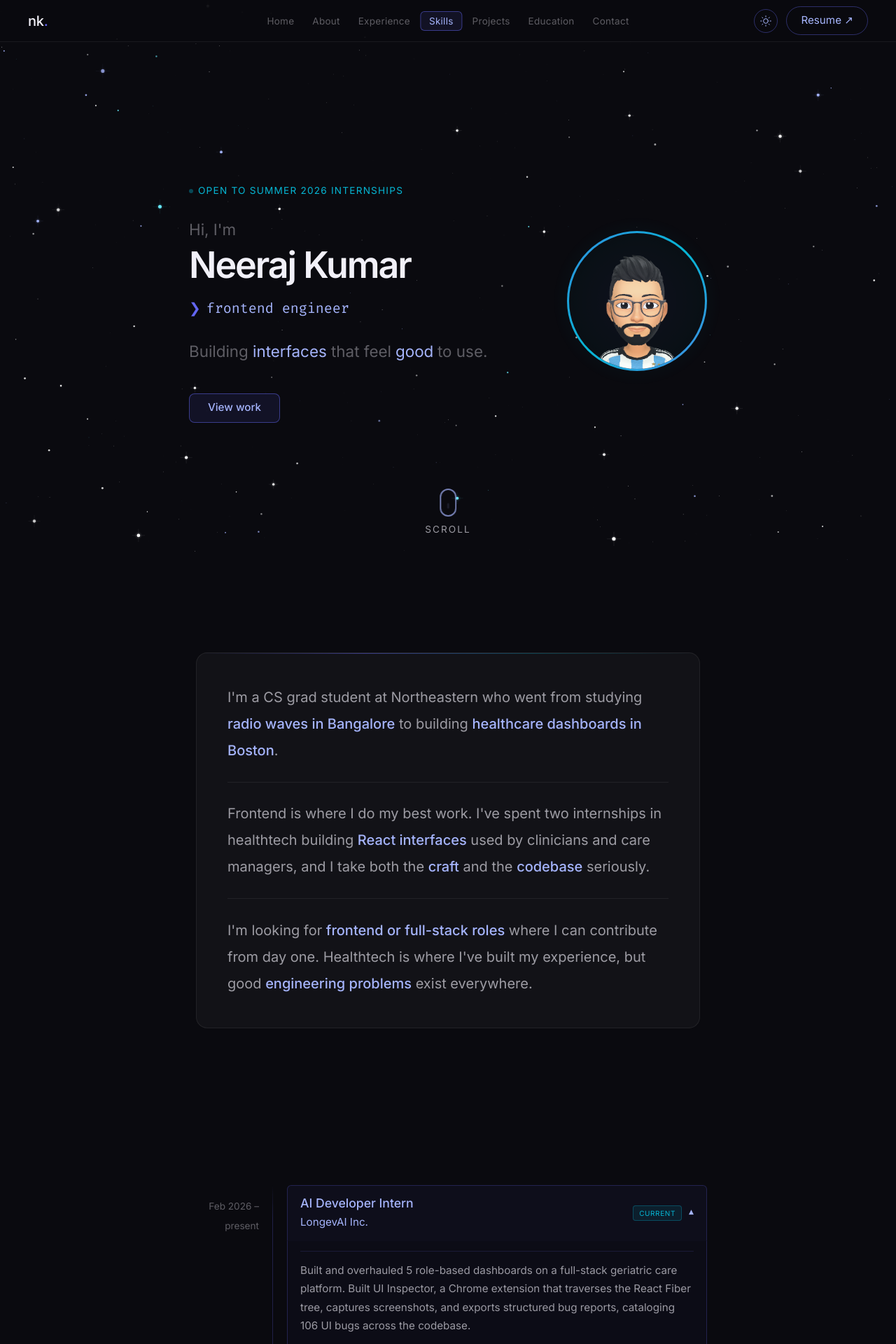
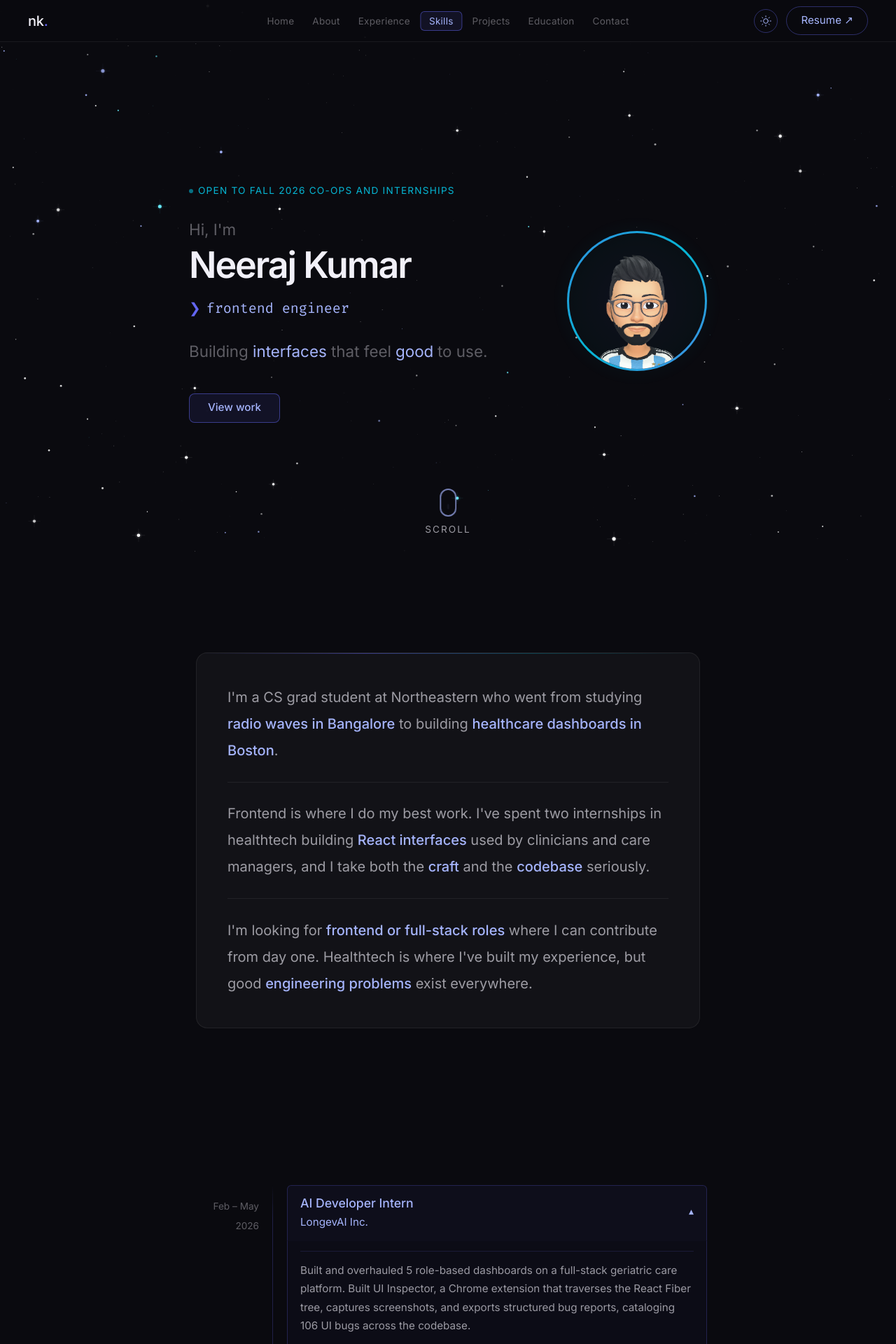
Before and after one commit to neera-jk/neeraj-portfolio, a React (Vite) app: page / in a window 1280 px wide. Shown: the top 1920 px of the page at 70% size. Built offline with nearby package versions, Linux system fonts and the light colour scheme.

Commit message:
Update LongevAI dates, hero copy, add LLM Explainer project, new resume

```diff
--- a/src/components/Experience.jsx
+++ b/src/components/Experience.jsx
@@ -1,13 +1,11 @@
 import { useState } from 'react'
 import { motion, AnimatePresence } from 'framer-motion'
 import '../styles/Experience.css'
-
 const ITEMS = [
     {
         role: 'AI Developer Intern',
-        date: 'Feb 2026 – present',
+        date: 'Feb – May 2026',
         company: 'LongevAI Inc.',
-        current: true,
         desc: 'Built and overhauled 5 role-based dashboards on a full-stack geriatric care platform. Built UI Inspector, a Chrome extension that traverses the React Fiber tree, captures screenshots, and exports structured bug reports, cataloging 106 UI bugs across the codebase.',
         metric: '5 dashboards overhauled · 106 bugs cataloged',
         tags: [
@@ -53,17 +51,14 @@ const ITEMS = [
         ],
     },
 ]
-
 function Experience() {
     const [openIdx, setOpenIdx] = useState(0)
-
     return (
         <section className="experience" id="experience">
             <div className="exp-list">
                 {ITEMS.map((item, i) => {
                     const isOpen = openIdx === i
                     const isCurrent = item.current
-
                     return (
                         <motion.div
                             key={i}
@@ -76,7 +71,6 @@ function Experience() {
                             <div className="exp-date-col">
                                 <span className="exp-date">{item.date}</span>
                             </div>
-
                             <div className="exp-card-wrap">
                                 <div
                                     className={`exp-card-header ${isOpen ? 'open' : ''} ${isCurrent ? 'current' : ''}`}
@@ -108,7 +102,6 @@ function Experience() {
                                         </motion.span>
                                     </div>
                                 </div>
-
                                 <AnimatePresence initial={false}>
                                     {isOpen && (
                                         <motion.div
@@ -149,5 +142,4 @@ function Experience() {
         </section>
     )
 }
-
 export default Experience
--- a/src/components/Hero.jsx
+++ b/src/components/Hero.jsx
@@ -1,13 +1,11 @@
 import { useState, useEffect, useRef } from 'react'
 import { motion, AnimatePresence, useScroll, useTransform } from 'framer-motion'
 import '../styles/Hero.css'
-
 const ROLES = [
     'ms cs @ northeastern \'27',
     'frontend engineer',
     'focused on healthtech UX',
 ]
-
 const SUB_WORDS = [
     { text: 'Building' },
     { text: 'interfaces', accent: true },
@@ -15,12 +13,10 @@ const SUB_WORDS = [
     { text: 'good', accent: true },
     { text: 'to use.' }
 ]
-
 const TYPE_SPEED = 60
 const DELETE_SPEED = 36
 const PAUSE_FULL = 1900
 const PAUSE_NEXT = 400
-
 function MaskReveal({ delay = 0, children, className = '' }) {
     return (
         <div className={`mask-wrap ${className}`}>
@@ -35,13 +31,11 @@ function MaskReveal({ delay = 0, children, className = '' }) {
         </div>
     )
 }
-
 function Hero() {
     const [roleIdx, setRoleIdx] = useState(0)
     const [typed, setTyped] = useState('')
     const [phase, setPhase] = useState('typing')
     const [scrolled, setScrolled] = useState(false)
-
     const sectionRef = useRef(null)
     const { scrollYProgress } = useScroll({
         target: sectionRef,
@@ -49,7 +43,6 @@ function Hero() {
     })
     const heroOpacity = useTransform(scrollYProgress, [0, 0.8], [1, 0])
     const heroY = useTransform(scrollYProgress, [0, 0.8], [0, -60])
-
     useEffect(() => {
         const onScroll = () => setScrolled(window.scrollY > 50)
         window.addEventListener('scroll', onScroll, { passive: true })
@@ -58,11 +51,9 @@ function Hero() {
             window.removeEventListener('scroll', onScroll)
         }
     }, [])
-
     useEffect(() => {
         const current = ROLES[roleIdx]
         let timer
-
         if (phase === 'typing') {
             if (typed.length < current.length) {
                 timer = setTimeout(() => {
@@ -83,10 +74,8 @@ function Hero() {
                 }, PAUSE_NEXT)
             }
         }
-
         return () => clearTimeout(timer)
     }, [typed, phase, roleIdx])
-
     return (
         <section className="hero" id="hero" ref={sectionRef}>
             <motion.div className="hero-content" style={{ opacity: heroOpacity, y: heroY }}>
@@ -94,18 +83,15 @@ function Hero() {
                     <MaskReveal delay={0.1}>
                         <div className="hero-eyebrow">
                             <span className="eyebrow-dot"></span>
-                            Open to summer 2026 internships
+                            Open to fall 2026 co-ops and internships
                         </div>
                     </MaskReveal>
-
                     <MaskReveal delay={0.25}>
                         <div className="hero-greeting">Hi, I'm</div>
                     </MaskReveal>
-
                     <MaskReveal delay={0.4}>
                         <h1 className="hero-name">Neeraj Kumar</h1>
                     </MaskReveal>
-
                     <MaskReveal delay={0.55}>
                         <div className="hero-terminal">
                             <span className="terminal-prompt">❯</span>
@@ -117,7 +103,6 @@ function Hero() {
                             <span className="cursor"></span>
                         </div>
                     </MaskReveal>
-
                     <div className="hero-sub">
                         {SUB_WORDS.map((w, i) => (
                             <span key={i} className="word-wrap">
@@ -136,7 +121,6 @@ function Hero() {
                             </span>
                         ))}
                     </div>
-
                     <motion.div
                         className="hero-btns"
                         initial={{ opacity: 0, y: 20 }}
@@ -148,10 +132,8 @@ function Hero() {
                             <span className="btn-arrow-down">↓</span>
                         </a>
                     </motion.div>
-
-                    {/* Social icons removed from Hero section; see Contact section for links */}
+                    { }
                 </div>
-
                 <motion.div
                     className="hero-right"
                     initial={{ opacity: 0, scale: 0.9 }}
@@ -168,7 +150,6 @@ function Hero() {
                     </div>
                 </motion.div>
             </motion.div>
-
             <motion.div
                 className="scroll-hint"
                 animate={{ opacity: scrolled ? 0 : 1 }}
@@ -183,5 +164,4 @@ function Hero() {
         </section >
     )
 }
-
 export default Hero
--- a/src/components/Projects.jsx
+++ b/src/components/Projects.jsx
@@ -1,7 +1,6 @@
 import { motion } from 'framer-motion'
 import { useCallback } from 'react'
 import '../styles/Projects.css'
-
 const PROJECTS = [
     {
         title: 'UI Inspector',
@@ -13,6 +12,15 @@ const PROJECTS = [
         gradient: 'linear-gradient(135deg, #1e1b4b 0%, #312e81 50%, #4338ca 100%)',
     },
     {
+        title: 'LLM Explainer',
+        desc: 'Interactive educational site that visualizes how transformer architectures work across 6 model families and 13 models. Features animated breakdowns of attention mechanisms, tokenization, and inference pipelines.',
+        tags: ['React', 'Vite', 'Framer Motion', 'AI/ML'],
+        link: 'https://github.com/neera-jk/llm-explainer',
+        type: 'Educational',
+        metric: '6 model families · 13 models · animated architecture diagrams',
+        gradient: 'linear-gradient(135deg, #4a1d6a 0%, #7c3aed 50%, #a78bfa 100%)',
+    },
+    {
         title: 'MassWater',
         desc: 'Massachusetts snow depth tracker built with React and Vite. Pulls live NOAA station data, visualizes snow depth across the state with a custom canvas gauge component and real-time station picker.',
         tags: ['React', 'Vite', 'NOAA API', 'Canvas'],
@@ -22,7 +30,6 @@ const PROJECTS = [
         gradient: 'linear-gradient(135deg, #0c4a6e 0%, #0e7490 50%, #06b6d4 100%)',
     },
 ]
-
 function Projects() {
     const handleTiltMove = useCallback((e) => {
         const el = e.currentTarget
@@ -31,14 +38,11 @@ function Projects() {
         const y = (e.clientY - rect.top) / rect.height - 0.5
         el.style.transform = `perspective(800px) rotateY(${x * 6}deg) rotateX(${-y * 6}deg)`
     }, [])
-
     const handleTiltLeave = useCallback((e) => {
         e.currentTarget.style.transform = ''
     }, [])
-
     return (
         <section className="projects" id="projects">
-
             <div className="projects-list">
                 {PROJECTS.map((p, i) => (
                     <motion.a
@@ -64,7 +68,6 @@ function Projects() {
                                 </div>
                             </div>
                         </div>
-
                         <div className="proj-info">
                             <div className="proj-header">
                                 <span className="proj-title">{p.title}</span>
@@ -87,5 +90,4 @@ function Projects() {
         </section>
     )
 }
-
 export default Projects
```
Also changed, not shown: 1 other file (tests, documents, lock files or other folders).
